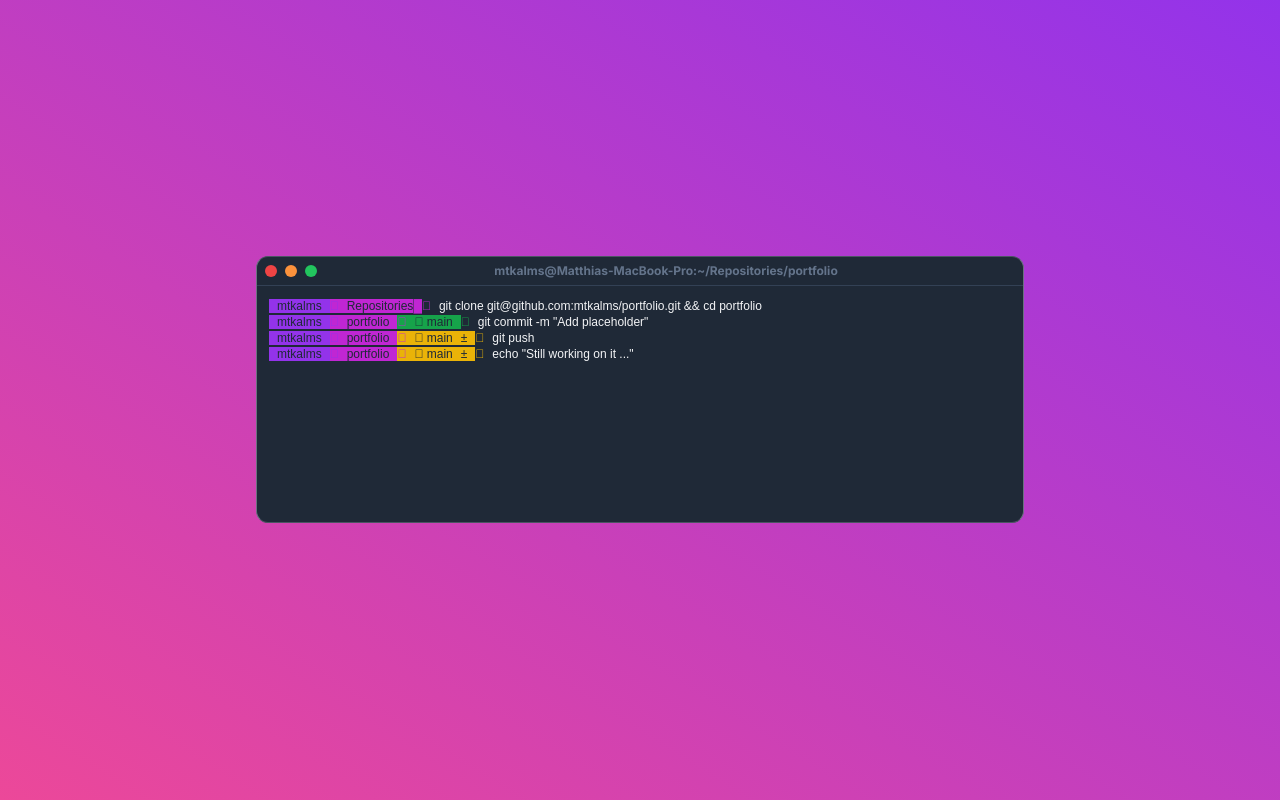
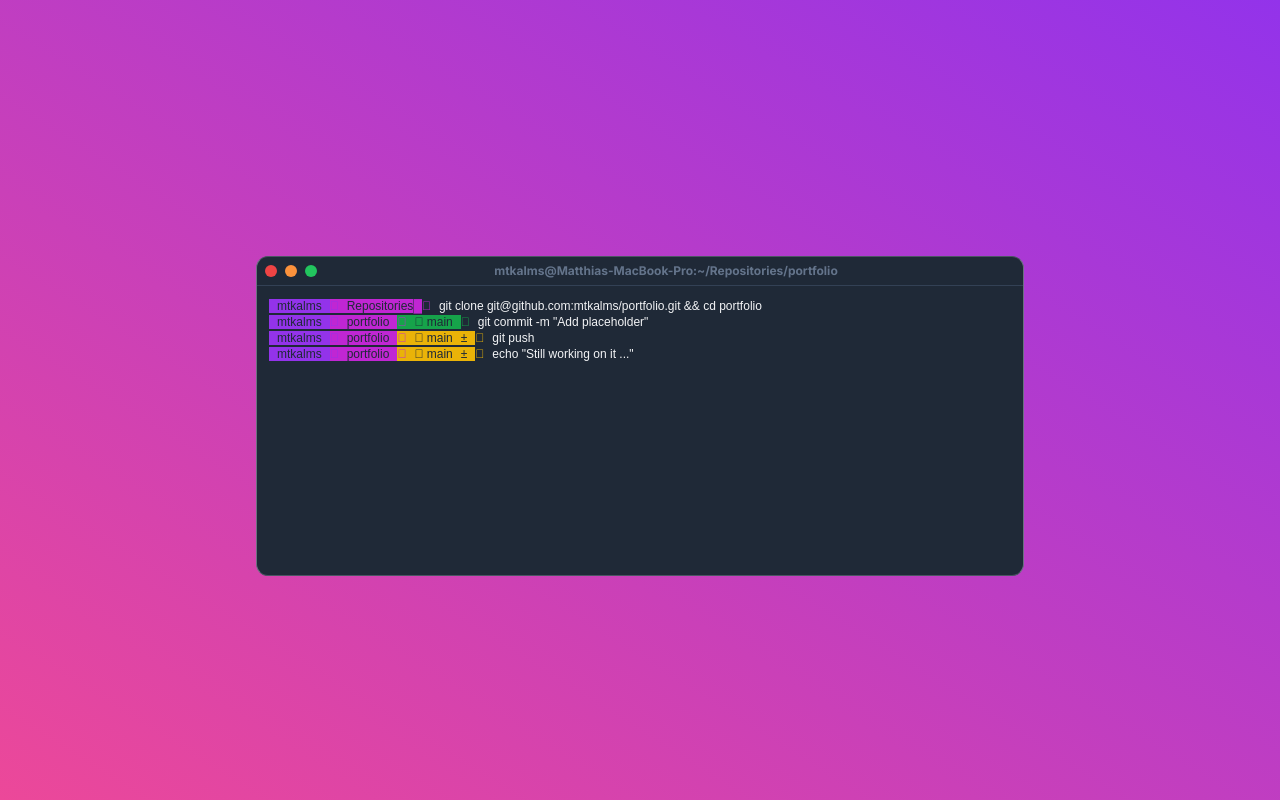
Before and after one commit to mtkalms/portfolio, a Next.js app: page / in a window 1280 px wide. Built offline with nearby package versions, Linux system fonts and the light colour scheme; a web font is replaced by a local one.

Commit message:
Properly set height of Terminal

```diff
--- a/app/page.tsx
+++ b/app/page.tsx
@@ -4,12 +4,16 @@ import Terminal from '@/components/Terminal'
 export default function Home() {
   return <div className="relative mx-auto max-w-3xl">
     <div className="pt-64">
-      <Terminal title="mtkalms@Matthias-MacBook-Pro:~/Repositories/portfolio" lines={[
-        {path: ["mtkalms", "Repositories"], content: "git clone git@github.com:mtkalms/portfolio.git && cd portfolio"},
-        {path: ["mtkalms", "portfolio"], branch: "main", status: "clean", content: "git commit -m \"Add placeholder\""},
-        {path: ["mtkalms", "portfolio"], branch: "main", status: "dirty", content: "git push"},
-        {path: ["mtkalms", "portfolio"], branch: "main", status: "dirty", content: "echo \"Still working on it ...\""},
-      ]}/>
+      <Terminal
+        className="h-80"
+        title="mtkalms@Matthias-MacBook-Pro:~/Repositories/portfolio"
+        lines={[
+          {path: ["mtkalms", "Repositories"], content: "git clone git@github.com:mtkalms/portfolio.git && cd portfolio"},
+          {path: ["mtkalms", "portfolio"], branch: "main", status: "clean", content: "git commit -m \"Add placeholder\""},
+          {path: ["mtkalms", "portfolio"], branch: "main", status: "dirty", content: "git push"},
+          {path: ["mtkalms", "portfolio"], branch: "main", status: "dirty", content: "echo \"Still working on it ...\""},
+        ]
+      }/>
     </div>
   </div>
 }
--- a/components/Terminal.tsx
+++ b/components/Terminal.tsx
@@ -13,10 +13,11 @@ interface TerminalLine {
 interface TerminalProps {
   title?: string
   lines?: TerminalLine[];
+  className?: string;
 }
 
-function Terminal({title, lines}: TerminalProps) {
-  return <div className="text-gray-100 text-sm bg-gray-800 border-x-gray-500 border-y-gray-600 border rounded-xl overflow-hidden">
+function Terminal({title, lines, className}: TerminalProps) {
+  return <div className={`text-gray-100 text-sm bg-gray-800 border-x-gray-500 border-y-gray-600 border rounded-xl overflow-hidden ${className}`}>
     <div className="top p-2 border-b border-b-slate-700 flex align-middle">
       <div className="flex gap-2">
         <div className="h-3 w-3 bg-red-500 rounded-full"/>
@@ -27,7 +28,7 @@ function Terminal({title, lines}: TerminalProps) {
         {title}
       </div>
     </div>
-    <div className={`p-3 pb-40 text-xs ${semiBold.className}`}>
+    <div className={`p-3 text-xs ${semiBold.className}`}>
       {lines?.map((line, idxLine) =>
         <div className={`w-full ${styles.line}`} key={`line${idxLine}`}>
           <span className={[styles.path, line.status && styles[line.status], line.branch && styles.branch].join(' ')}>
```
